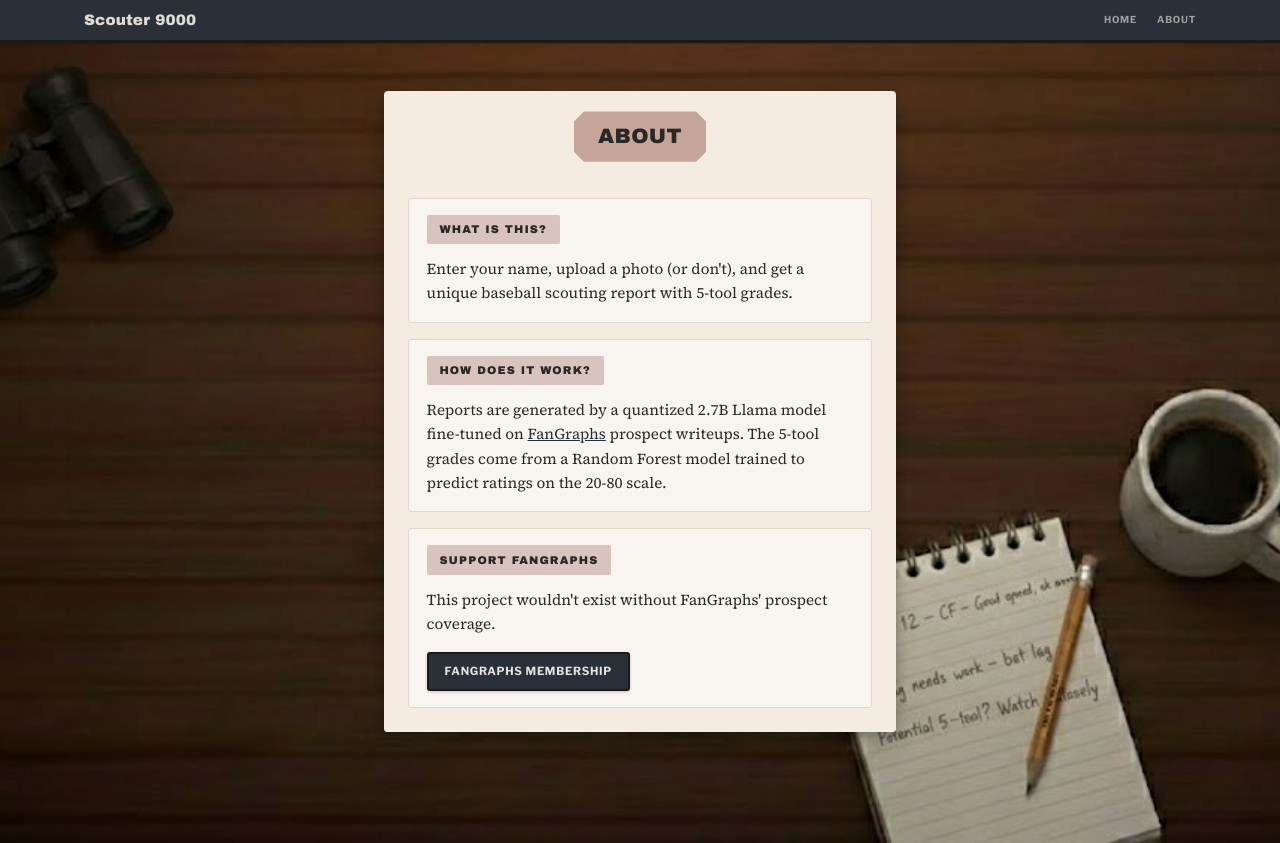
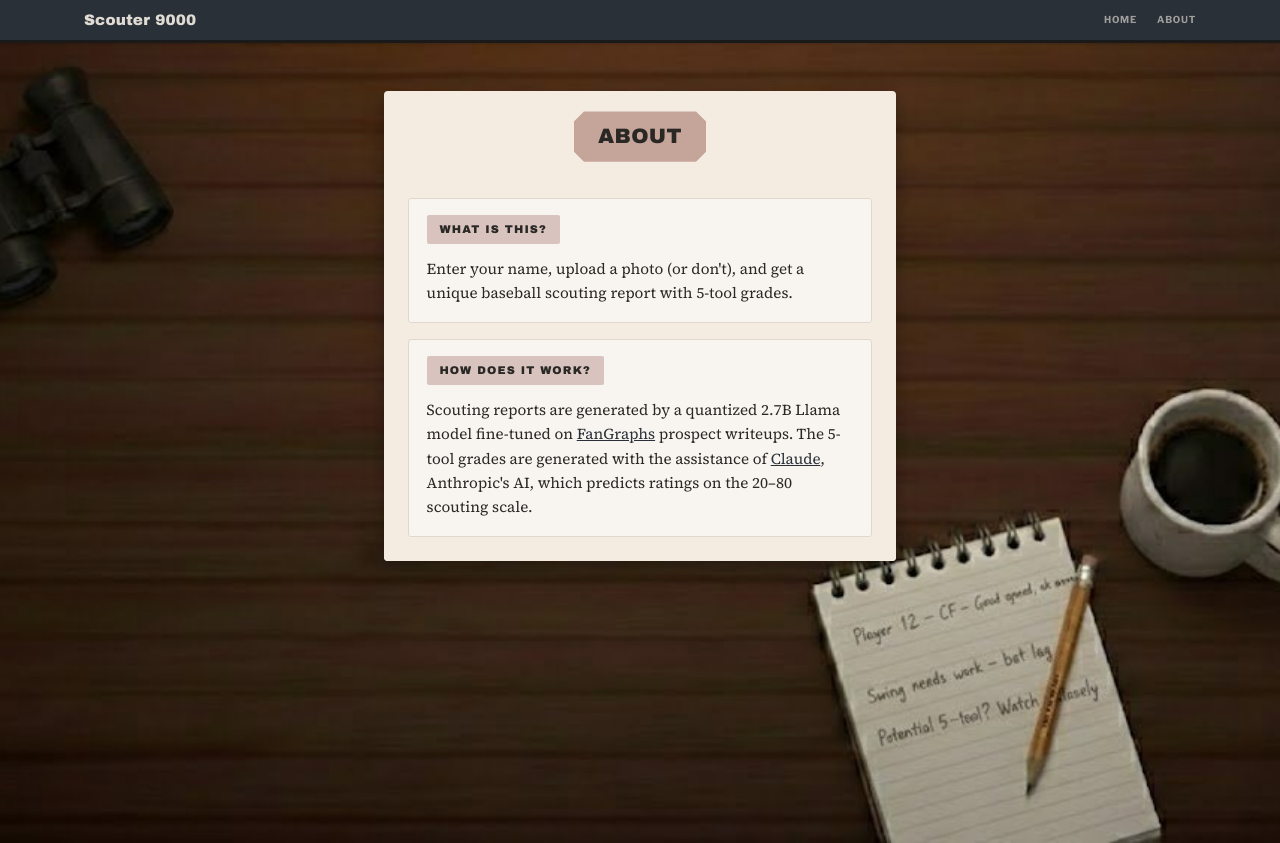
Before and after one commit to cccx3/scouter-9000, a React (Vite) app: page /about in a window 1280 px wide. Built offline with nearby package versions, Linux system fonts and the light colour scheme.

Commit message:
fix about page

```diff
--- a/src/pages/About.jsx
+++ b/src/pages/About.jsx
@@ -80,8 +80,7 @@ function About() {
             background: '#f8f5f0',
             borderRadius: '3px',
             padding: '1rem 1.1rem',
-            border: '1px solid #e0d8cc',
-            marginBottom: '1rem'
+            border: '1px solid #e0d8cc'
           }}>
             <h2 style={{
               fontFamily: "'Archivo Black', sans-serif",
@@ -103,7 +102,7 @@ function About() {
               color: '#2a2825',
               margin: 0
             }}>
-              Reports are generated by a quantized 2.7B Llama model fine-tuned on{' '}
+              Scouting reports are generated by a quantized 2.7B Llama model fine-tuned on{' '}
               <a
                 href="https://www.fangraphs.com"
                 target="_blank"
@@ -112,60 +111,17 @@ function About() {
               >
                 FanGraphs
               </a>{' '}
-              prospect writeups. The 5-tool grades come from a Random Forest model trained to predict ratings on the 20-80 scale.
+              prospect writeups. The 5-tool grades are generated with the assistance of{' '}
+              <a
+                href="https://www.anthropic.com/claude"
+                target="_blank"
+                rel="noopener noreferrer"
+                style={{ color: '#2a3038', textDecoration: 'underline' }}
+              >
+                Claude
+              </a>
+              , Anthropic's AI, which predicts ratings on the 20–80 scouting scale.
             </p>
-          </div>
-
-          <div style={{
-            background: '#f8f5f0',
-            borderRadius: '3px',
-            padding: '1rem 1.1rem',
-            border: '1px solid #e0d8cc'
-          }}>
-            <h2 style={{
-              fontFamily: "'Archivo Black', sans-serif",
-              fontSize: '0.7rem',
-              fontWeight: 400,
-              textTransform: 'uppercase',
-              letterSpacing: '0.1em',
-              color: '#2a2825',
-              margin: '0 0 0.8rem 0',
-              padding: '0.4rem 0.8rem',
-              background: 'rgba(120, 45, 40, 0.25)',
-              display: 'inline-block',
-              borderRadius: '2px'
-            }}>Support FanGraphs</h2>
-            <p style={{
-              fontFamily: "'Source Serif 4', Georgia, serif",
-              fontSize: '0.95rem',
-              lineHeight: 1.6,
-              color: '#2a2825',
-              margin: '0 0 1rem 0'
-            }}>
-              This project wouldn't exist without FanGraphs' prospect coverage.
-            </p>
-            <a
-              href="https://plus.fangraphs.com/product/fangraphs-membership/"
-              target="_blank"
-              rel="noopener noreferrer"
-              style={{
-                display: 'inline-block',
-                fontFamily: "'Libre Franklin', sans-serif",
-                fontSize: '0.7rem',
-                fontWeight: 700,
-                textTransform: 'uppercase',
-                letterSpacing: '0.06em',
-                padding: '0.55rem 1rem',
-                background: '#2a3038',
-                border: '2px solid #1a1a1a',
-                borderRadius: '3px',
-                color: '#e8e4dc',
-                textDecoration: 'none',
-                boxShadow: '0 1px 3px rgba(0,0,0,0.2)'
-              }}
-            >
-              FanGraphs Membership
-            </a>
           </div>
         </div>
       </div>
```
